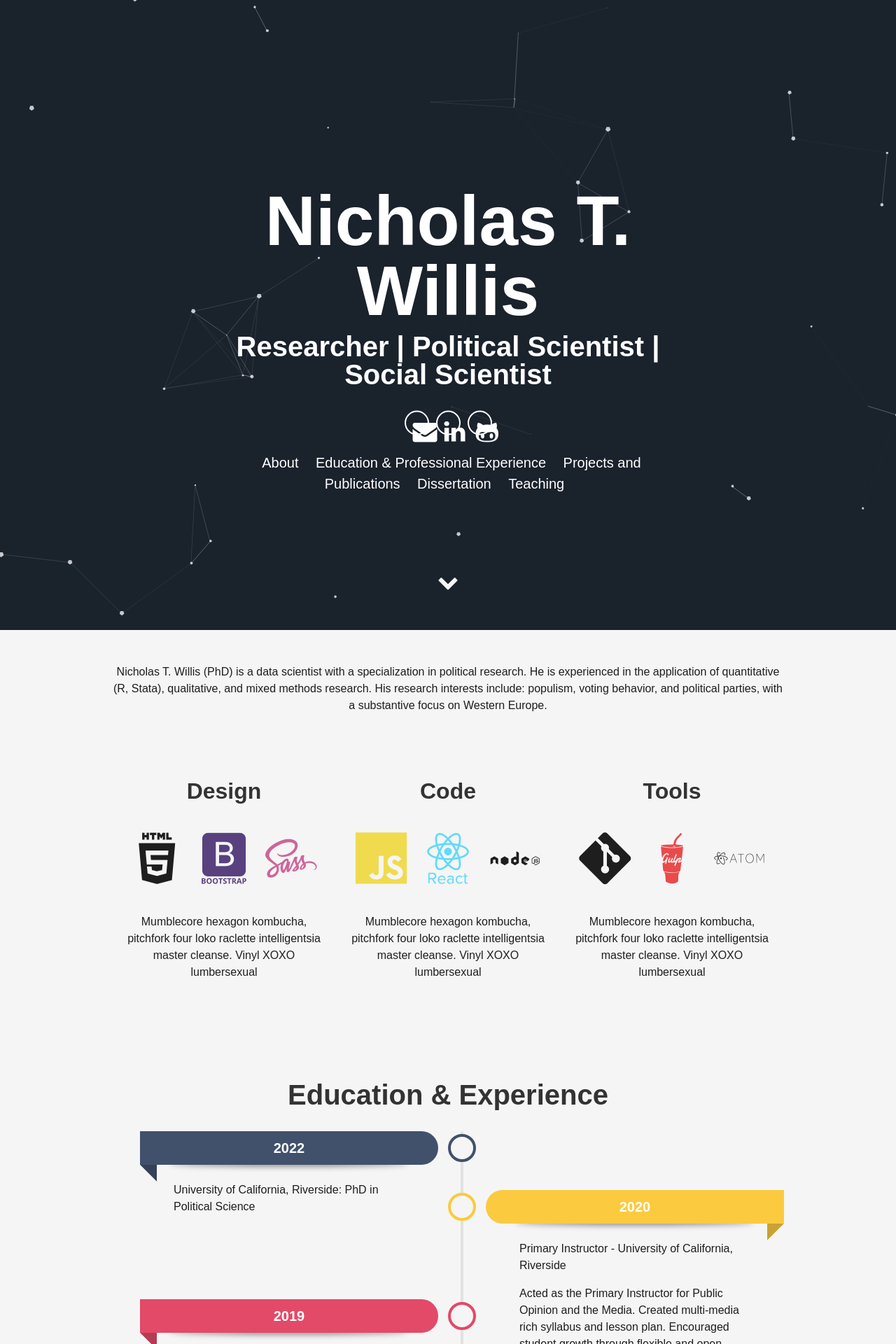
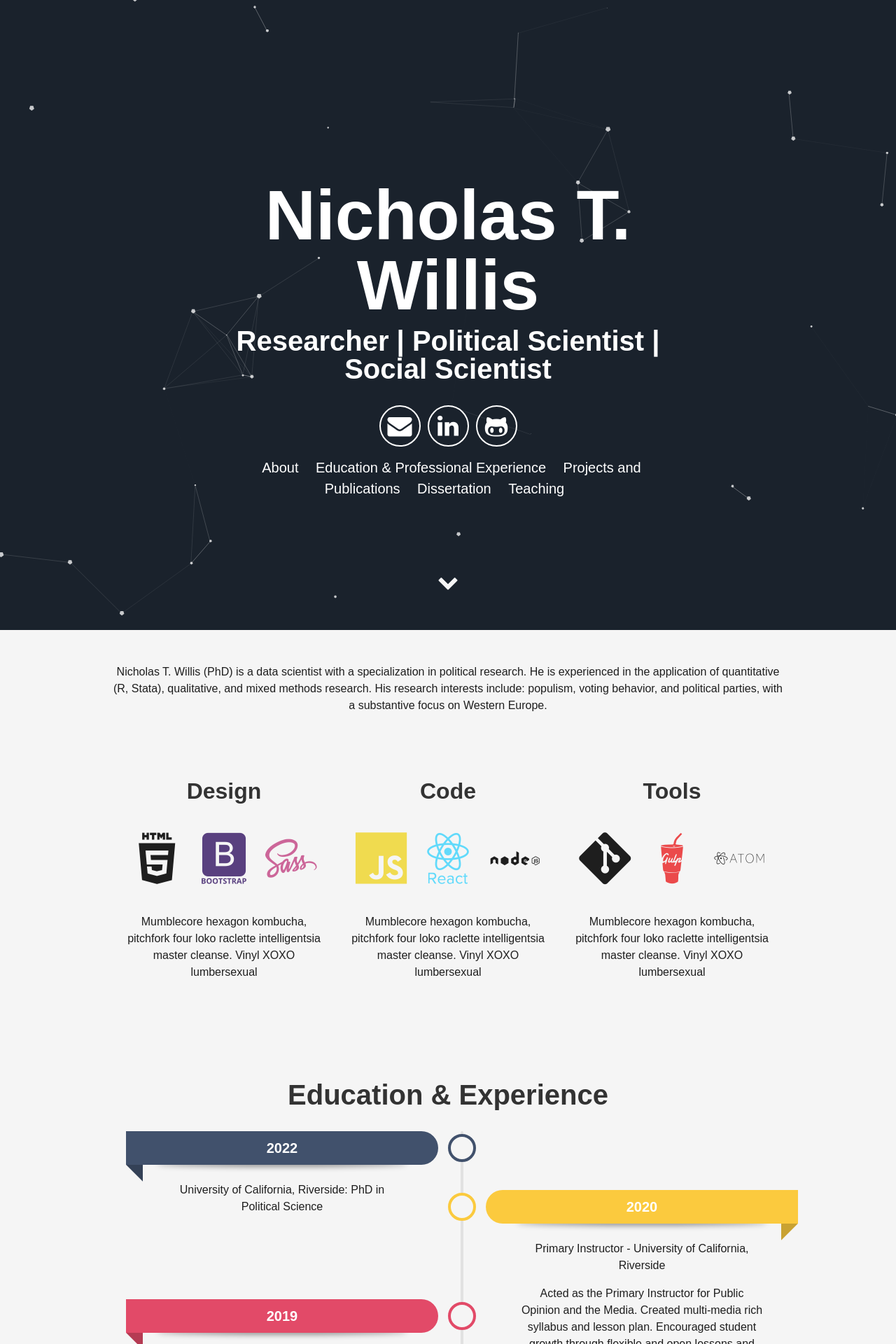
Before and after one commit to SimplyWillis/nicholastwillis, a Jekyll site: the page built from index.html, in a window 1280 px wide. Shown: the top 1920 px of the page at 70% size. Built offline with Jekyll 4.4.1, drawn with Linux system fonts in a browser that asks for light colours.

Commit message:
Update projectsandpublications.html

```diff
--- a/_includes/projectsandpublications.html
+++ b/_includes/projectsandpublications.html
@@ -1,67 +1,6 @@
 <head>
   <style>
-
-* {
-  box-sizing: border-box;
-}
-
-/* Create two equal columns that floats next to each other */
-.column {
-  float: left;
-  padding: 10px;
-}
-
-.left {
-  width: 25%;
-}
-
-.right {
-  width: 75%;
-}
-
-/* Clear floats after the columns */
-.row:after {
-  content: "";
-  display: table;
-  clear: both;
-}
-
-#column_container {
-    width: 400px;
-    margin: 0 auto;
-}
-
-/* Responsive layout - makes the two columns stack on top of each other instead of next to each other */
-@media screen and (max-width: 600px) {
-  .column {
-    width: 100%;
-  }
-}
-
-/* .column {
-  float: left;
-}
-
-.left {
-  width: 25%;
-}
-
-.right {
-  width: 75%;
-}
-
-.row:after {
-  content: "";
-  display: table;
-  clear: both;
-}
-
-#column_container {
-    width: 800px;
-    margin: 0 auto;
-}
-*/
-
+div {text-align: center;}
 </style>
 </head>
 
```
